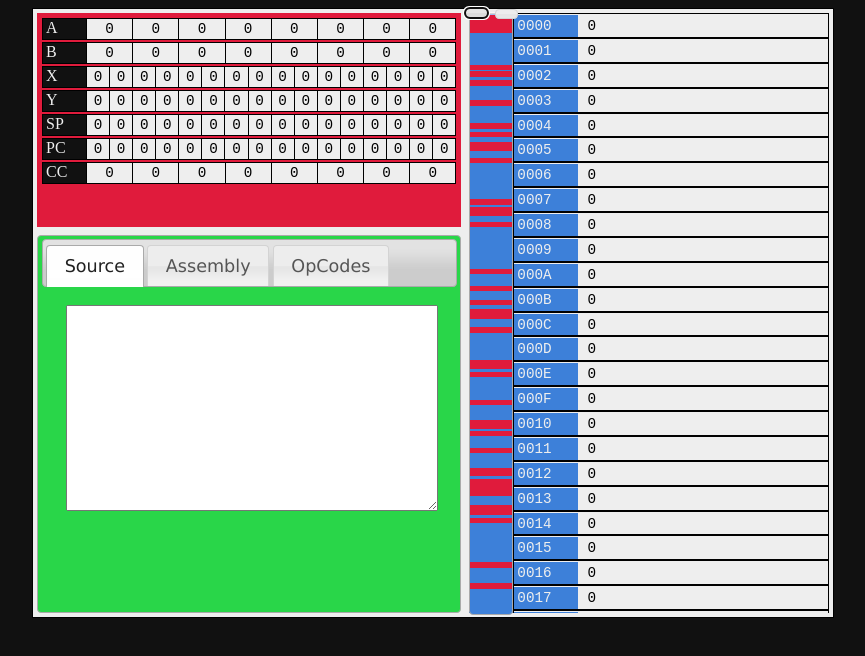
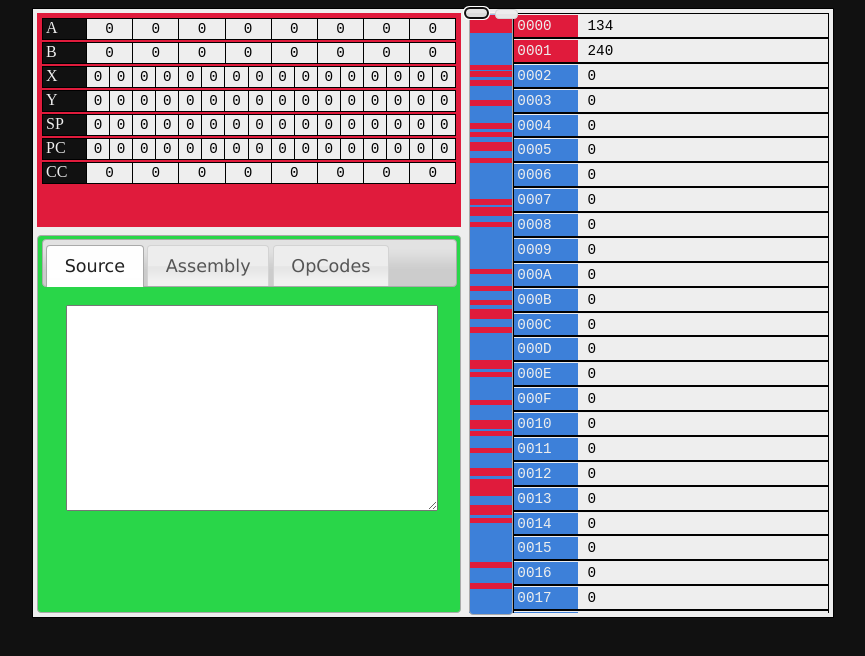
Before and after one commit to kennib/e-m-, a plain HTML site: page emu.html in a window 1280 px wide. Both pictures are taken after a click on the link 713 px from the left and 13 px from the top of the page. Shown: the whole page, without its empty margins (207-1072 px from the left). Drawn offline with Linux system fonts and the light colour scheme.

Commit message:
Added basic program functionality. Improvement needed.

```diff
--- /dev/null
+++ b/emu-microcontrollers.js
@@ -0,0 +1,84 @@
+/***********************************************************
+*
+* Motorola 68HC11
+*
+* Builds on MicroController object
+*	defines:
+*		registers, memory size
+*		How programs run
+*		Operation set
+*		Functions for adding sets of similar operations
+*
+************************************************************/
+
+function Motorola68HC11() {
+    // Create Registers
+    var registers = new Registers({
+        A: new Register(8),
+        B: new Register(8),
+        X: new Register(16),
+        Y: new Register(16),
+        SP: new Register(16),
+        PC: new Register(16),
+        CC: new Register(8)
+    });
+
+    // Method to complete 1 step of a program
+	var stepProgram = function() {
+        var opcode = this.memory.getUnit(this.programCounter.value).value;
+        this.programCounter.value++;
+
+        var op = this.ops.getOp(opcode);
+
+        var bytes = 0;
+        for(var b=1; b<op.bytes; b++) {
+            bytes = bytes << 8;
+            bytes += this.memory.getUnit(this.programCounter.value).value;
+            this.programCounter.value++;
+        }
+
+        op.execute(this, bytes);
+    }
+
+	// Create microController object
+	var mc = new MicroController({
+		registers: registers,
+		memorySize: 0xFFFF,
+		programCounter: registers.getRegister("PC"),
+		operations: new OperationSet(),
+		stepProgram: stepProgram
+	});
+
+	// Takes the properties all versions for the same macro
+	//	with the same basic operation
+	mc.addMultiAddressOp = function(properties, operation) {
+		for (var op=0; op<properties.versions; op++) {
+			var operation = new Operation({
+					macro: properties.macro,
+					opcode: properties.opcodes[op],
+					clocks: properties.clocks[op],
+					bytes: properties.bytes[op]
+				}, operation
+			);
+
+			mc.ops.addOp(operation);
+		}
+	}
+
+	// Add operations
+	mc.addMultiAddressOp({
+			macro: "LDAA",
+			versions: 5,
+			opcodes: [0x86, 0x96, 0xB6, 0xA6, 0x18A6],
+			clocks: [2, 3, 4, 4, 5],
+			bytes: [2, 2, 3, 2, 3]
+		}, function(mc, bytes) {
+			var mem = mc.memory.getUnit(bytes, true);
+			mc.registers.getRegister("A").setValue(mem.value);
+		}
+	);
+
+
+	// Return the MicroController object
+	return mc;
+}
--- a/emu-objects.js
+++ b/emu-objects.js
@@ -216,10 +216,66 @@ function Memory(size) {
 * MicroController Object
 *
 * Contains references to the MicroController's registers and memory
+* Contains a set of operations for the MicroController
+* Has a method to step through the program
 ********************************************************/
 
 function MicroController(properties) {
 	// MicroController Components
-	this.registers = new Registers(properties.registers);
+	this.registers = properties.registers;
 	this.memory = new Memory(properties.memorySize);
+	this.ops = properties.operations;
+
+
+	this.programCounter = properties.programCounter;
+
+
+	// Method to complete 1 step of a program
+	this.stepProgram = properties.stepProgram;
 }
+
+
+/*******************************************************
+* Operation Object
+*
+* Has a list of OpCodes, a number of clocks,
+* 	a number of bytes for a particular macro
+* Runs specific actions called by MicroController object
+*	is given a MicroController object and bytes
+********************************************************/
+
+function Operation(properties, operation) {
+	// Operation Properties
+	this.macro = properties.macro;
+	this.opcode = properties.opcode;
+	this.clocks = properties.clocks;
+	this.bytes = properties.bytes;
+
+	// Method to evaluate the operation
+	// Applied to a specific MicroController
+	this.execute = operation;
+}
+
+/*******************************************************
+* OperationSet Object
+*
+* Keeps a reference to a set of operations
+* Has methods for creating multiple operations from
+*	a single macro with multiple adressing options
+********************************************************/
+
+function OperationSet() {
+	// OperationSet properties
+	this.operations = new Array();
+
+	// Method to add a new operation
+	this.addOp = function(operation) {
+		var opCode = operation.opcode;
+		this.operations[opCode.toString()] = operation;
+	}
+
+	// Method to get an operation
+	this.getOp = function(opCode) {
+		return this.operations[opCode.toString()];
+	}
+}
--- a/emu.html
+++ b/emu.html
@@ -15,6 +15,7 @@
 		<!-- e-mu scripts-->
 		<script type="text/javascript" src="emu-display.js"></script>
 		<script type="text/javascript" src="emu-objects.js"></script>
+		<script type="text/javascript" src="emu-microcontrollers.js"></script>
 		<script type="text/javascript" src="emu.js"></script>
 	</head>
 
@@ -31,7 +32,7 @@
 					<li><a href="#program_opcodes">OpCodes</a></li>
 				</ul>
 				<div id="program_source" class="tab">
-					<textarea></textarea>
+					<textarea class="syntax assembly"></textarea>
 				</div>
 				<div id="program_assembly" class="tab">
 					<textarea></textarea>
--- a/emu.js
+++ b/emu.js
@@ -1,29 +1,23 @@
-/*******************************************************
-* MicroController Setup - Motorola 68HC11
-********************************************************/
-
-function Motorola68HC11() {
-	// Create Registers
-	var registers = {
-		A: new Register(8),
-		B: new Register(8),
-		X: new Register(16),
-		Y: new Register(16),
-		SP: new Register(16),
-		PC: new Register(16),
-		CC: new Register(8)
-	};
-
-	return new MicroController({
-		registers: registers,
-		memorySize: 0xFFFF
-	});
-}
-
-
 /*******************************************************
 * Main Display Setup
 ********************************************************/
+
+function basicProgram() {
+	// LDAA
+	mc.memory.setUnit(0x00, 0x86);
+	// with value at 0xF0
+	mc.memory.setUnit(0x01, 0xF0);
+	// which is 0xAA
+	mc.memory.setUnit(0xF0, 0xAA);
+	// Run
+	mc.stepProgram();
+
+	console.log("Running basic Program");
+
+	// result
+	var a = mc.registers.getRegister("A").getBits();
+	console.log("Register A:" + a);
+}
 
 $(document).ready(function() {
 	// Create memory object
@@ -31,7 +25,7 @@ $(document).ready(function() {
 	//memory = new Memory(mem_size);
 
 	// Create Microcontroller
-	var mc = new Motorola68HC11();
+	mc = new Motorola68HC11();
 	var memory = mc.memory;
 	var registers = mc.registers;
 
@@ -62,4 +56,6 @@ $(document).ready(function() {
 
 	// Create the tabbed program editor
 	$("#program_editor").tabs();
+
+	basicProgram()
 });
--- a/emulator.css
+++ b/emulator.css
@@ -117,7 +117,7 @@ div#program_editor {
 	box-flex: 1;
 }
 
-#program_editor > .tab > textarea {
+#program_editor > .tab textarea {
 	/* Styling */
 	width: 100%;
 	max-width: 100%;
```
